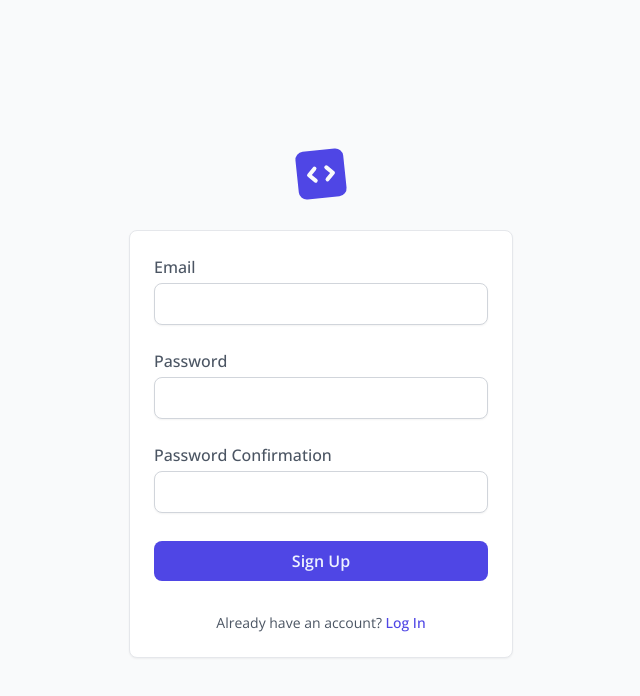
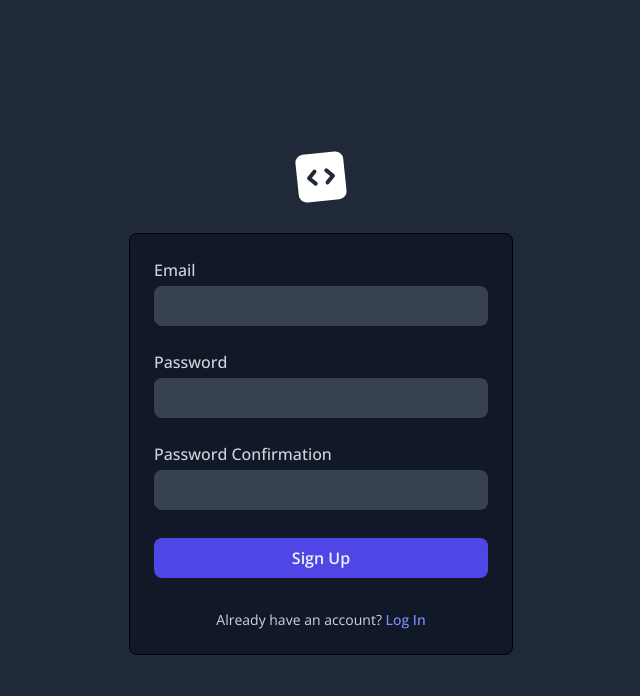
Before and after one commit to qimijoy/tailwindcss-code-editor, a plain HTML site: page register.html in a window 1280 px wide. Shown: the whole page, without its empty margins (319-959 px from the left). Drawn offline with nearby package versions, Linux system fonts and the light colour scheme.

Commit message:
Dark register & login pages

```diff
--- a/register.html
+++ b/register.html
@@ -1,5 +1,5 @@
 <!DOCTYPE html>
-<html lang="en">
+<html lang="en" class="dark">
 <head>
 	<meta charset="UTF-8">
 	<meta name="viewport" content="width=device-width, initial-scale=1.0">
@@ -10,6 +10,7 @@
 	<script src="https://cdn.tailwindcss.com?plugins=forms"></script>
 	<script>
 		tailwind.config = {
+			darkMode: 'selector',
 			theme: {
 				fontFamily: {
 					sans: 'Open Sans',
@@ -18,47 +19,47 @@
 		}
 	</script>
 </head>
-<body class="bg-gray-50">
+
+<body class="bg-gray-50 dark:bg-gray-800">
 	<main class="grid place-items-center min-h-screen">
 		<section class="flex flex-col items-center w-full p-3 gap-y-4 sm:gap-y-6">
 			<a href="#" class="flex items-center gap-x-2">
-				<svg xmlns="http://www.w3.org/2000/svg" viewBox="0 0 24 24" fill="currentColor"	class="size-14 -rotate-6 text-indigo-600 sm:size-16">
+				<svg xmlns="http://www.w3.org/2000/svg" viewBox="0 0 24 24" fill="currentColor"
+					class="size-14 -rotate-6 text-indigo-600 sm:size-16 dark:text-white">
 					<path fill-rule="evenodd"	d="M3 6a3 3 0 0 1 3-3h12a3 3 0 0 1 3 3v12a3 3 0 0 1-3 3H6a3 3 0 0 1-3-3V6Zm14.25 6a.75.75 0 0 1-.22.53l-2.25 2.25a.75.75 0 1 1-1.06-1.06L15.44 12l-1.72-1.72a.75.75 0 1 1 1.06-1.06l2.25 2.25c.141.14.22.331.22.53Zm-10.28-.53a.75.75 0 0 0 0 1.06l2.25 2.25a.75.75 0 1 0 1.06-1.06L8.56 12l1.72-1.72a.75.75 0 1 0-1.06-1.06l-2.25 2.25Z"	clip-rule="evenodd" />
 				</svg>
 			</a>
-			<div class="w-full p-4 bg-white border border-gray-200 rounded-md shadow-sm sm:w-96 sm:p-6 sm:rounded-lg">
+			<div
+				class="w-full p-4 bg-white border border-gray-200 rounded-md shadow-sm sm:w-96 sm:p-6 sm:rounded-lg dark:bg-gray-900 dark:border-black dark:shadow-none">
 				<form class="flex flex-col gap-y-4 sm:gap-y-6">
 					<div class="flex flex-col gap-y-1">
-						<label for="email" class="text-sm font-medium text-gray-600 sm:text-base">Email</label>
-						<input
-							type="email"
-							id="email"
-							class="px-4 py-2 text-sm border border-gray-300 rounded-md shadow-sm focus:border-indigo-600 focus:ring-1 sm:text-base sm:rounded-lg"
-						>
+						<label for="email" class="text-sm font-medium text-gray-600 sm:text-base dark:text-gray-300">Email</label>
+						<input type="email" id="email"
+							class="px-4 py-2 text-sm border border-gray-300 rounded-md shadow-sm focus:border-indigo-600 focus:ring-1 sm:text-base sm:rounded-lg dark:focus:ring-indigo-400 dark:bg-gray-700 dark:border-0 dark:text-white dark:placeholder:text-gray-400">
 					</div>
 					<div class="flex flex-col gap-y-1">
-						<label for="password" class="text-sm font-medium text-gray-600 sm:text-base">Password</label>
-						<input
-							type="password"
-							id="password"
-							class="px-4 py-2 text-sm border border-gray-300 rounded-md shadow-sm focus:border-indigo-600 focus:ring-1 sm:text-base sm:rounded-lg"
-						>
+						<label for="password"
+							class="text-sm font-medium text-gray-600 sm:text-base dark:text-gray-300">Password</label>
+						<input type="password" id="password"
+							class="px-4 py-2 text-sm border border-gray-300 rounded-md shadow-sm focus:border-indigo-600 focus:ring-1 sm:text-base sm:rounded-lg dark:focus:ring-indigo-400 dark:bg-gray-700 dark:border-0 dark:text-white dark:placeholder:text-gray-400">
 					</div>
 					<div class="flex flex-col gap-y-1">
-						<label for="passwordConfirmation" class="text-sm font-medium text-gray-600 sm:text-base">Password	Confirmation</label>
-						<input
-							type="password"
-							id="passwordConfirmation"
-							class="px-4 py-2 text-sm border border-gray-300 rounded-md shadow-sm focus:border-indigo-600 focus:ring-1 sm:text-base sm:rounded-lg"
-						>
+						<label for="passwordConfirmation" class="text-sm font-medium text-gray-600 sm:text-base dark:text-gray-300">
+							Password Confirmation
+						</label>
+						<input type="password" id="passwordConfirmation"
+							class="px-4 py-2 text-sm border border-gray-300 rounded-md shadow-sm focus:border-indigo-600 focus:ring-1 sm:text-base sm:rounded-lg dark:focus:ring-indigo-400 dark:bg-gray-700 dark:border-0 dark:text-white dark:placeholder:text-gray-400">
 					</div>
-					<button	class="px-6 py-2 mt-2 text-sm font-semibold bg-indigo-600 rounded-md text-indigo-50 hover:bg-indigo-700 sm:mt-1 sm:text-base sm:rounded-lg">
+					<button
+						class="px-6 py-2 mt-2 text-sm font-semibold bg-indigo-600 rounded-md text-indigo-50 hover:bg-indigo-700 sm:mt-1 sm:text-base sm:rounded-lg">
 						Sign Up
 					</button>
 				</form>
-				<p class="mt-6 text-sm text-center text-gray-600 sm:mt-8">
-					Already have an account?
-					<a href="#" class="font-medium text-indigo-600 hover:text-indigo-700">Log In</a>
+				<p class="mt-6 text-sm text-center text-gray-600 sm:mt-8 dark:text-gray-300">
+					Already have an account? <a href="#"
+						class="font-medium text-indigo-600 hover:text-indigo-700 dark:text-indigo-400 dark:hover:text-indigo-300">
+						Log In
+					</a>
 				</p>
 			</div>
 		</section>
```
Also changed, not shown: login.html (+21 -17 lines).
